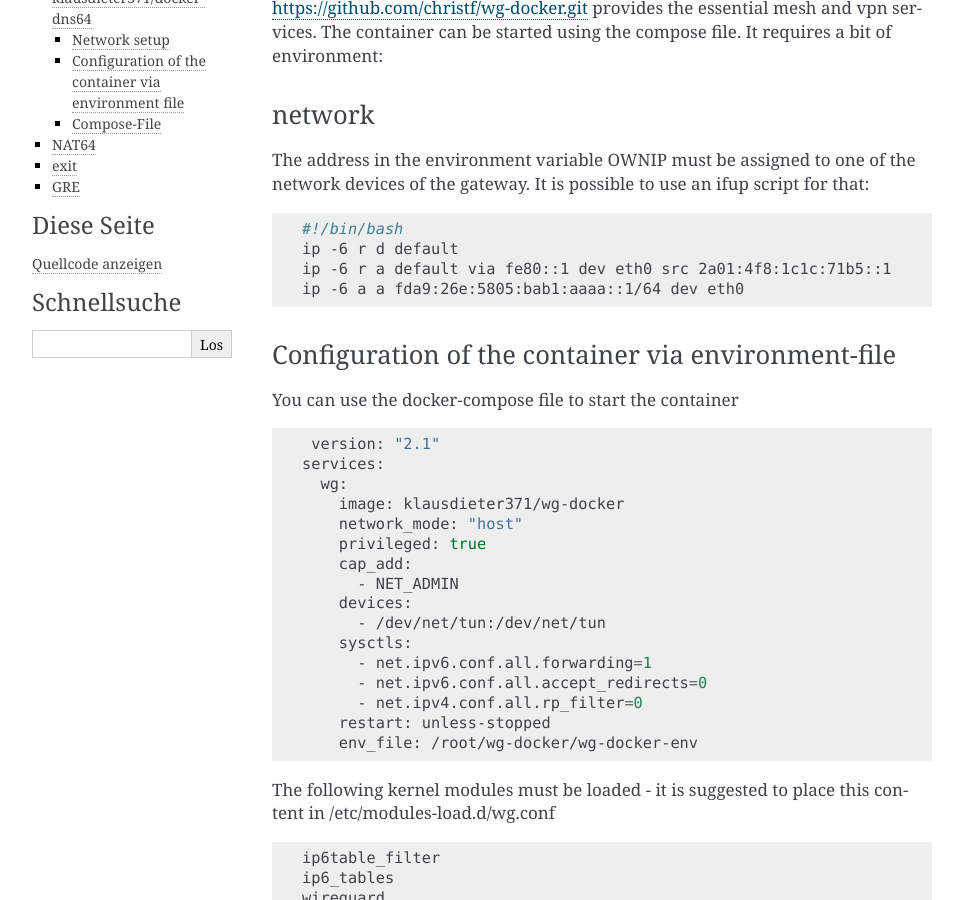
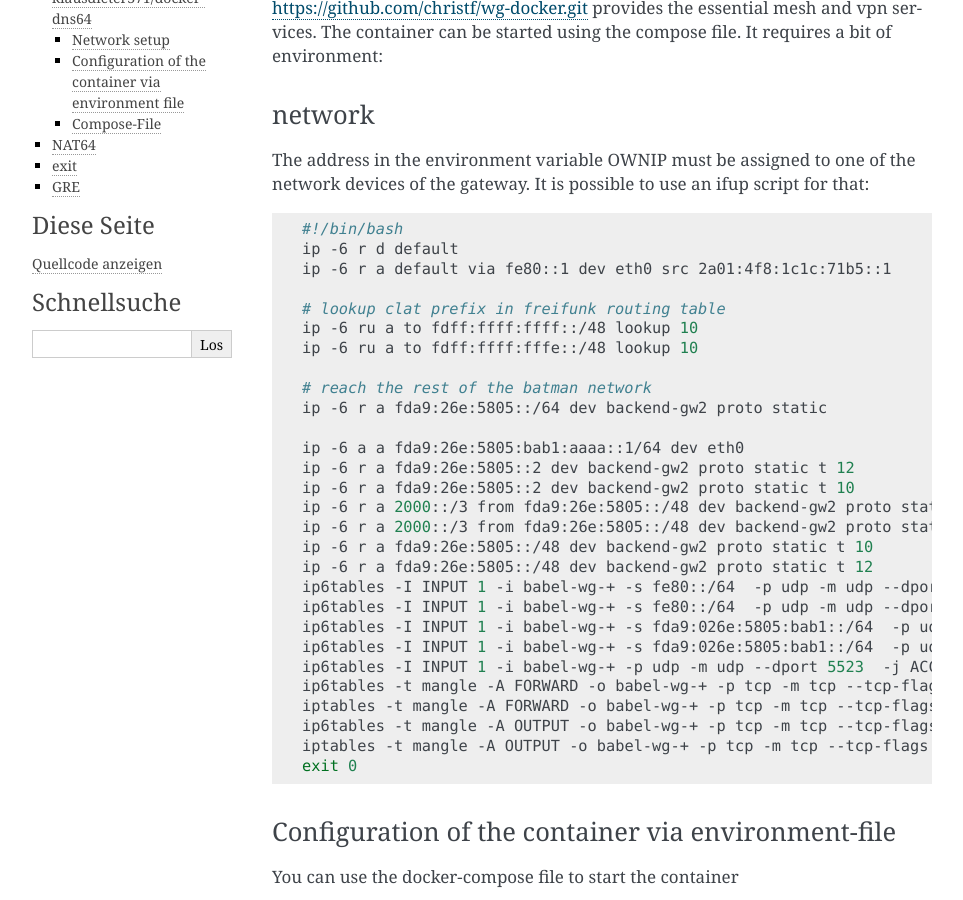
Before and after one commit to freifunk-l3r/readthedocs, a Sphinx documentation site: the page built from docs/server.rst, in a window 1280 px wide and 900 px high, scrolled down 332 px. Shown: the whole window, without its empty margins (148-1111 px from the left). Built offline with Sphinx 7.4.7, drawn with Linux system fonts in a browser that asks for light colours; some of the changed text lies outside the part shown.

Commit message:
update network config for wg-docker container, syntax fixes

```diff
--- a/docs/server.rst
+++ b/docs/server.rst
@@ -26,7 +26,31 @@ The address in the environment variable OWNIP must be assigned to one of the net
  #!/bin/bash
  ip -6 r d default
  ip -6 r a default via fe80::1 dev eth0 src 2a01:4f8:1c1c:71b5::1
+
+ # lookup clat prefix in freifunk routing table
+ ip -6 ru a to fdff:ffff:ffff::/48 lookup 10
+ ip -6 ru a to fdff:ffff:fffe::/48 lookup 10
+
+ # reach the rest of the batman network
+ ip -6 r a fda9:26e:5805::/64 dev backend-gw2 proto static
+
  ip -6 a a fda9:26e:5805:bab1:aaaa::1/64 dev eth0
+ ip -6 r a fda9:26e:5805::2 dev backend-gw2 proto static t 12
+ ip -6 r a fda9:26e:5805::2 dev backend-gw2 proto static t 10
+ ip -6 r a 2000::/3 from fda9:26e:5805::/48 dev backend-gw2 proto static t 10
+ ip -6 r a 2000::/3 from fda9:26e:5805::/48 dev backend-gw2 proto static t 12
+ ip -6 r a fda9:26e:5805::/48 dev backend-gw2 proto static t 10
+ ip -6 r a fda9:26e:5805::/48 dev backend-gw2 proto static t 12
+ ip6tables -I INPUT 1 -i babel-wg-+ -s fe80::/64  -p udp -m udp --dport 6696  -j ACCEPT
+ ip6tables -I INPUT 1 -i babel-wg-+ -s fe80::/64  -p udp -m udp --dport 27275  -j ACCEPT
+ ip6tables -I INPUT 1 -i babel-wg-+ -s fda9:026e:5805:bab1::/64  -p udp -m udp --dport 6696  -j ACCEPT
+ ip6tables -I INPUT 1 -i babel-wg-+ -s fda9:026e:5805:bab1::/64  -p udp -m udp --dport 27275  -j ACCEPT
+ ip6tables -I INPUT 1 -i babel-wg-+ -p udp -m udp --dport 5523  -j ACCEPT
+ ip6tables -t mangle -A FORWARD -o babel-wg-+ -p tcp -m tcp --tcp-flags SYN,RST SYN -j TCPMSS --clamp-mss-to-pmtu
+ iptables -t mangle -A FORWARD -o babel-wg-+ -p tcp -m tcp --tcp-flags SYN,RST SYN -j TCPMSS --clamp-mss-to-pmtu
+ ip6tables -t mangle -A OUTPUT -o babel-wg-+ -p tcp -m tcp --tcp-flags SYN,RST SYN -j TCPMSS --clamp-mss-to-pmtu
+ iptables -t mangle -A OUTPUT -o babel-wg-+ -p tcp -m tcp --tcp-flags SYN,RST SYN -j TCPMSS --clamp-mss-to-pmtu
+ exit 0
 
 
 Configuration of the container via environment-file
@@ -116,7 +140,8 @@ The Container is parametrized by the below environment file:
 
  # this is the l3roamd socket
  L3ROAMDSOCK=/var/run/l3roamd.sock
-
+ MMFDSOCK=/var/run/mmfd.sock
+ MESHIFS="backend-bab1 backend-bab2"
 
 Firewall
 --------
@@ -165,7 +190,7 @@ Compose-File
 
 Use the compose file from   https://github.com/christf/docker-dns64.git
 
-        .. code:: bash
+.. code:: bash
 
  Version: "2.1"
  services:
@@ -174,6 +199,7 @@ Use the compose file from   https://github.com/christf/docker-dns64.git
      network_mode: "host"
      restart: unless-stopped
      env_file: /root/docker-dns64/dns64-env
+
 
 NAT64
 -----
```
